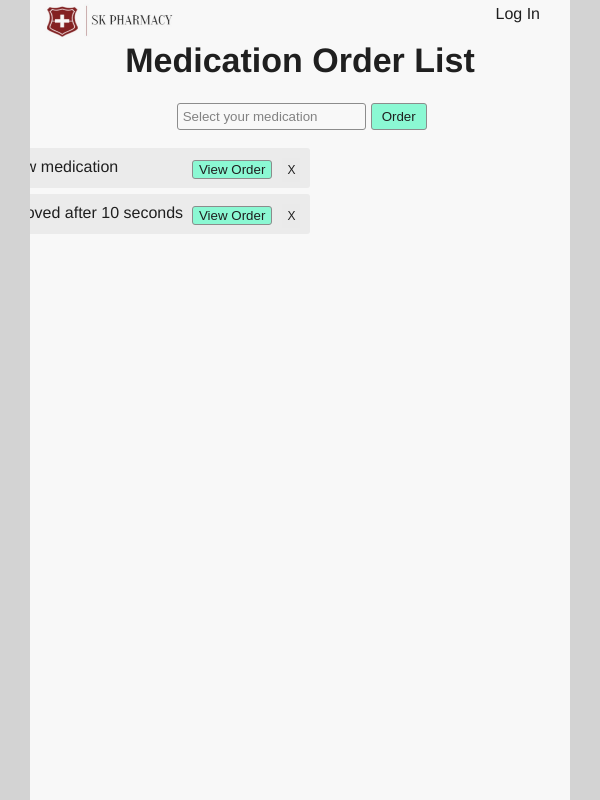
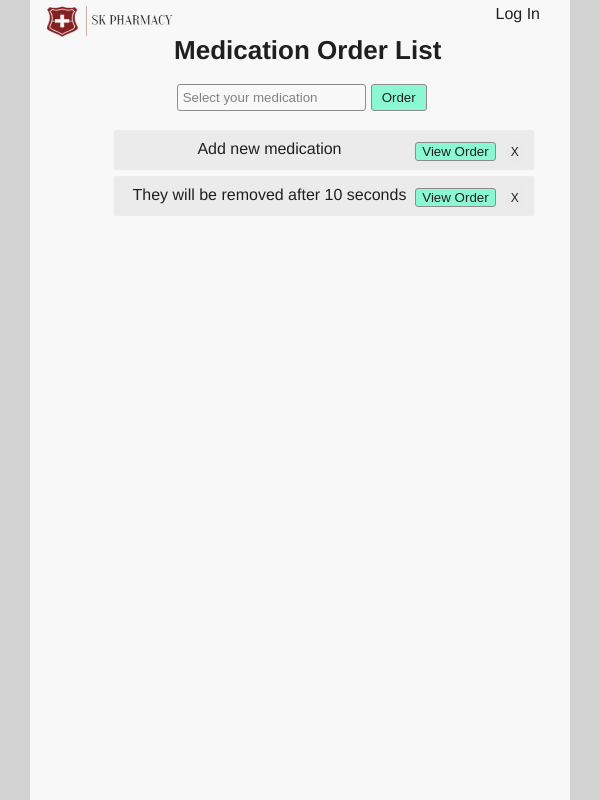
Before and after one commit to edisonzsq/medication-delivery, a React (Create React App) app in the folder medication-delivery/: page / in a window 600 px wide. Built offline with nearby package versions, Linux system fonts and the light colour scheme.

Commit message:
edited styling

```diff
--- a/medication-delivery/src/App.css
+++ b/medication-delivery/src/App.css
@@ -44,6 +44,9 @@ button {
 
 h1 {
   font-size: 34px;
+  position: relative;
+  top: 0;
+  left: -5%;
 }
 
 .AddMedicationForm {
@@ -69,7 +72,6 @@ h1 {
 }
 
 ul {
-  margin: 5% 5% 0 0;
   padding: 20px;
 }
 
@@ -115,17 +117,26 @@ ul {
 
 /* Extra small devices (phones, 600px and down) */
 @media only screen and (max-width: 600px) {
+  h1 {
+    left: -15%;
+    font-size: 26px;
+  }
+
   .text {
     max-width: 100vw;
-    margin-left: -120%;
+    margin-left: -55%;
     max-height: 100vh;
   }
 }
 /* Small devices (portrait tablets and large phones, 600px and up) */
 @media only screen and (min-width: 600px) and (max-width: 900px) {
+  h1 {
+    left: -12%;
+  }
+
   .text {
     max-width: 100vw;
-    margin-left: -120%;
+    margin-left: -25%;
     max-height: 100vh;
   }
 
--- a/medication-delivery/src/App.js
+++ b/medication-delivery/src/App.js
@@ -32,7 +32,7 @@ export default function App() {
     <div className='App'>
       <div className='header'>
         <span className="logo">
-          <img src={logo} alt="logo" height={40} width={140} style={{float: "right"}}></img>
+          <img src={logo} alt="logo" height={40} width={140}></img>
         </span>
         <span className="login">Log In</span><br />
         <h1>Medication Order List</h1>
@@ -41,7 +41,7 @@ export default function App() {
         <AddMedicationForm addMedication={addMedication}/>
         <ul className='medication'>
           {medication.map((medication) => (
-            <Medication key={medication.id} medication={medication} removeMedication={removeMedication}/>
+            <Medication key={medication.id} medication={medication}/>
           ))}
         </ul>
       </div>
@@ -50,3 +50,4 @@ export default function App() {
 }
 
 ReactDOM.render(<App />, document.getElementById('root'));
+// removeMedication={removeMedication}
```
